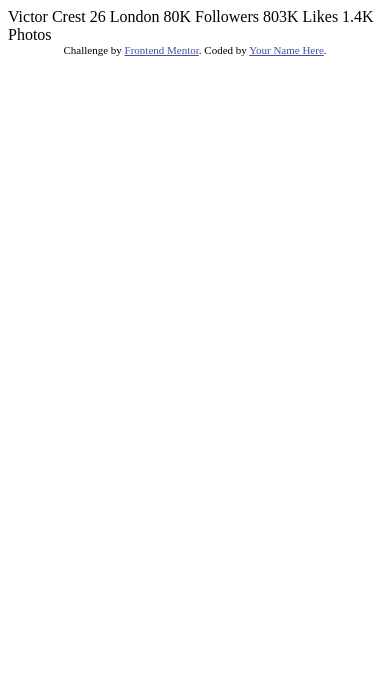
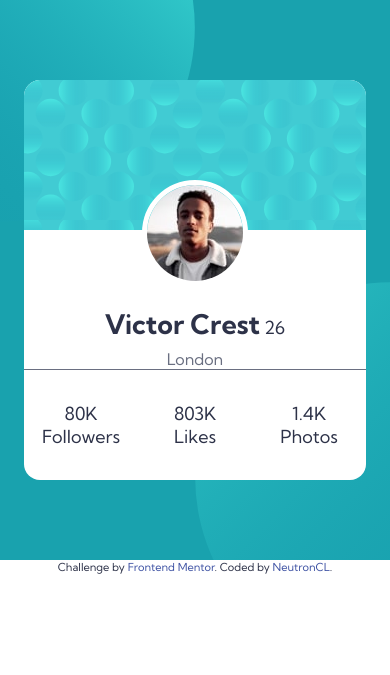
Before and after one commit to Baradit/profile-card, a plain HTML site: page index.html in a window 390 px wide. Drawn offline with Linux system fonts and the light colour scheme.

Commit message:
mobile version update

```diff
--- a/index.html
+++ b/index.html
@@ -5,7 +5,8 @@
   <meta name="viewport" content="width=device-width, initial-scale=1.0"> <!-- displays site properly based on user's device -->
 
   <link rel="icon" type="image/png" sizes="32x32" href="./images/favicon-32x32.png">
-
+  <link rel="stylesheet" href="style/main.css">
+  <link href="https://fonts.googleapis.com/css2?family=Kumbh+Sans:wght@400;700&display=swap" rel="stylesheet">
   <title>Frontend Mentor | Profile card component</title>
 
   <!-- Feel free to remove these styles or customise in your own stylesheet 👍 -->
@@ -15,21 +16,32 @@
   </style>
 </head>
 <body>
-  Victor Crest
-  26
-  London
+  <section class="container">
+    <img class="pattern-top" src="/images/bg-pattern-top.svg" alt="">
+    <img class="pattern-bottom" src="/images/bg-pattern-bottom.svg" alt="">
+    <div class="card">
+      <div class="card__header"></div>
+      <div class="card__body">
+        <div class="card__header-img">
+            <img src="/images/image-victor.jpg" alt="">
+        </div>
 
-  80K
-  Followers
-
-  803K
-  Likes
-
-  1.4K
-  Photos
+        <h2>Victor Crest</h2>
+        <span>26</span>
+        <h3>London</h3>
+      </div>
+      <div class="card__footer">
+        <ul>
+          <li>80K<span>Followers</span></li>
+          <li>803K<span>Likes</span></li>
+          <li>1.4K<span>Photos</span></li>
+        </ul>
+      </div>
+    </div>
+  </section>
   <div class="attribution">
     Challenge by <a href="https://www.frontendmentor.io?ref=challenge" target="_blank">Frontend Mentor</a>.
-    Coded by <a href="#">Your Name Here</a>.
+    Coded by <a href="#">NeutronCL</a>.
   </div>
 </body>
 </html>
--- /dev/null
+++ b/scss/_card.scss
@@ -0,0 +1,79 @@
+.container{
+    position: relative;
+    background-color: $darkCyan;
+    max-width: 1440px;
+    overflow: hidden;
+    padding: 5rem 1.5rem;
+
+    .pattern-bottom{
+        position: absolute;
+        right: -50%;
+        bottom: -20%;
+    }
+
+    .pattern-top{
+        position: absolute;
+        left: -50%;
+        top: -30%;
+    }
+}
+
+.card{
+    border-radius: 1rem;
+    position: relative;
+    background: #fff;
+
+    &__header{
+        border-radius: 1rem 1rem 0 0;
+        height: 150px;
+        background-image: url(/images/bg-pattern-card.svg);
+
+        &-img{
+            padding-bottom: 1rem;
+
+            img{
+                border-radius: 50%;
+                border: 5px solid #fff;
+                overflow: hidden;
+                margin-top: -50px;
+            }
+
+        }
+    }
+
+    &__body{
+        text-align: center;
+        border-bottom: 1px solid $darkGrayisdhBlue;
+
+        h2{
+            display: inline;
+        }
+
+        h3{
+            padding-top: 0.5rem;
+            font-size: 1rem;
+            font-weight: 400;
+            color: $darkGrayisdhBlue;
+        }
+
+    }
+
+    &__footer{
+
+        padding: 2rem 0;
+        ul{
+            display: flex;
+            text-align: center;
+
+            & > *{
+                width: 100%;
+            }
+            span{
+                display: block;
+            }
+
+        }
+
+
+    }
+}
--- /dev/null
+++ b/scss/_globals.scss
@@ -0,0 +1,43 @@
+html{
+    font-size: 100%;
+    box-sizing: border-box;
+}
+
+*, *::before, *::after{
+    box-sizing: inherit;
+}
+
+body{
+    margin: 0;
+    padding: 0;
+    font-family: $main-font;
+    font-size: 1.125rem;
+    font-weight: 400;
+    color: $veryDarkDesaturated;
+
+}
+
+h1, h2, h3, h4{
+    margin: 0;
+    padding: 0;
+}
+
+
+a, a:visited, a:hover{
+    text-decoration: none;
+}
+
+img{
+    max-width: 100%;
+}
+
+ul{
+    padding: 0;
+    margin: 0;
+}
+
+li{
+    list-style: none;
+    padding: 0;
+    margin: 0;
+}
--- /dev/null
+++ b/scss/_variables.scss
@@ -0,0 +1,8 @@
+// Colors
+$darkCyan: hsl(185, 75%, 39%);
+$veryDarkDesaturated: hsl(229, 23%, 23%);
+$darkGrayisdhBlue: hsl(227, 10%, 46%);
+$darkGray: hsl(0, 0%, 59%);
+
+// Font
+$main-font: 'Kumbh Sans', sans-serif;
--- /dev/null
+++ b/scss/main.scss
@@ -0,0 +1,3 @@
+@import 'variables';
+@import 'globals';
+@import 'card';
```
Also changed, not shown: style/main.css (added), 2 other files.
